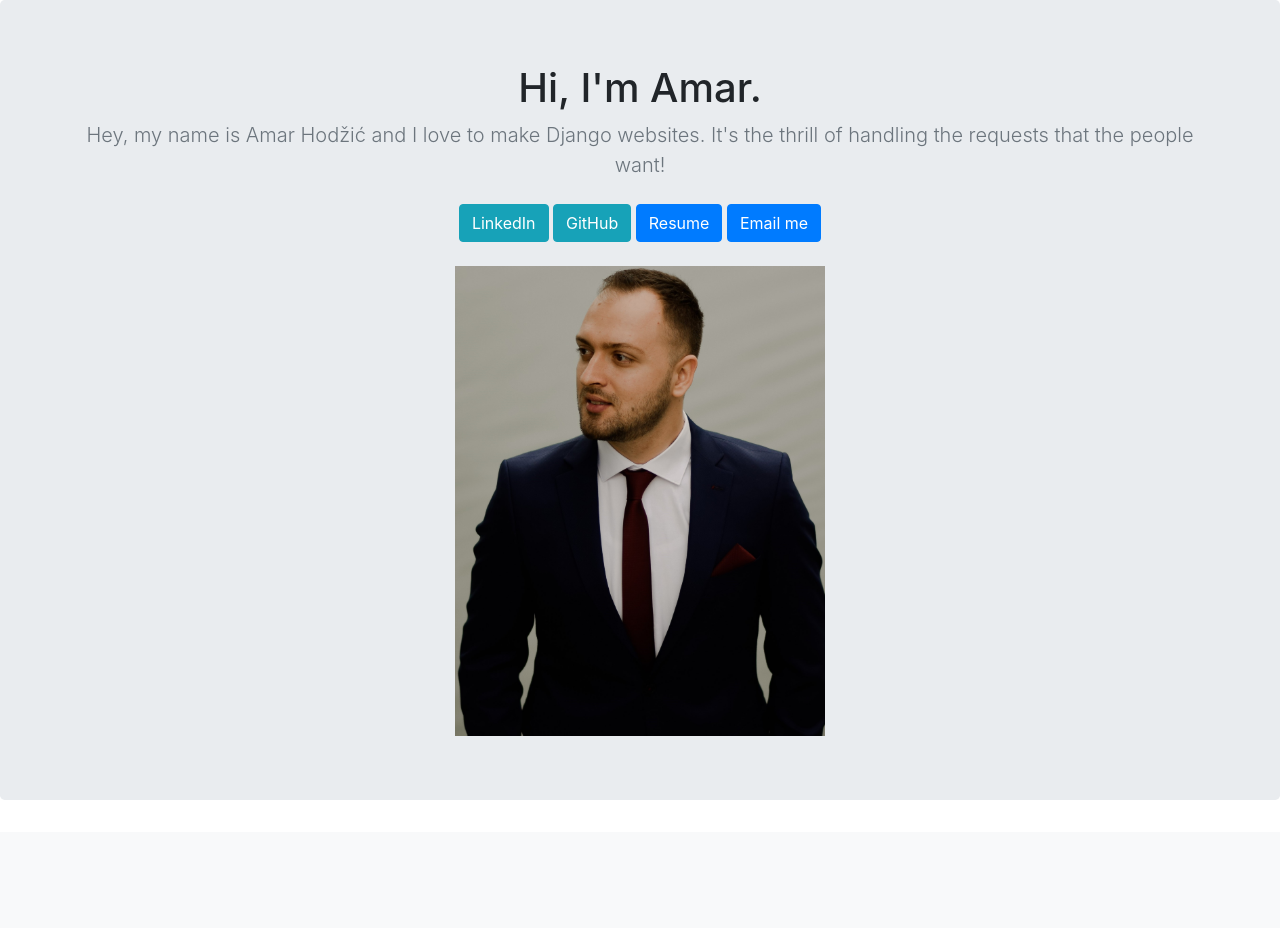
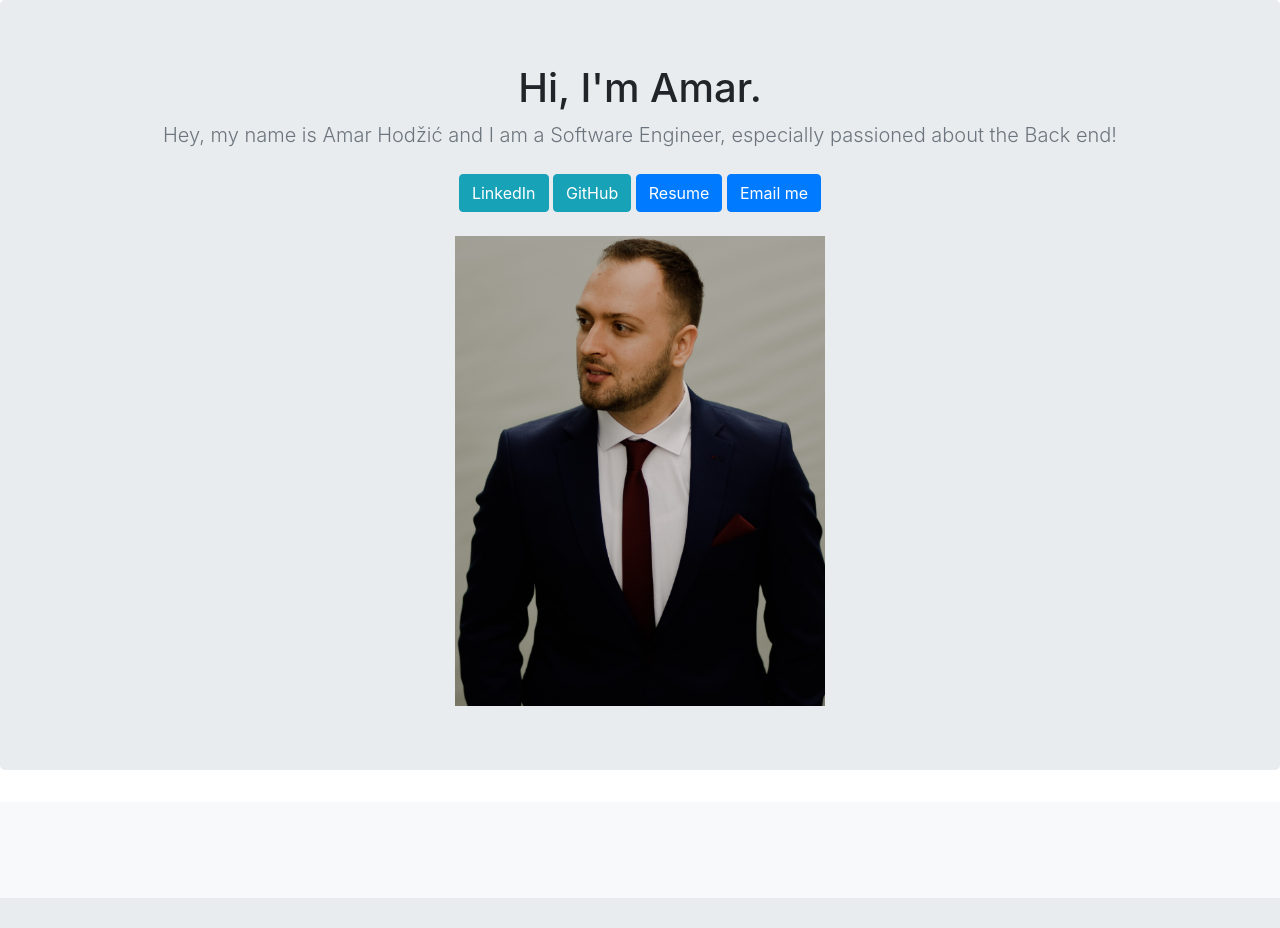
Before and after one commit to amarrh/amarh-portfolio, a Django app: page / in a window 1280 px wide. After the commit the page ends 898 px from the top, so only its background shows below. Run offline with Django 3.2, Linux system fonts and the light colour scheme; data that the repository does not hold is empty; some libraries are stand-ins or nearby versions.

Commit message:
Update index.html

```diff
--- a/app/templates/apps/index.html
+++ b/app/templates/apps/index.html
@@ -41,7 +41,7 @@
   <section class="jumbotron text-center">
     <div class="container">
       <h1 class="jumbotron-heading">Hi, I'm Amar.</h1>
-      <p class="lead text-muted">Hey, my name is Amar Hodžić and I love to make Django websites. It's the thrill of handling the requests that the people want!</p>
+      <p class="lead text-muted">Hey, my name is Amar Hodžić and I am a Software Engineer, especially passioned about the Back end!</p>
       <p>
         <a href="https://www.linkedin.com/in/amar-hod%C5%BEi%C4%87-828835217/" target="_blank" class="btn btn-info my-2">LinkedIn</a>
         <a href="https://github.com/amarrh?tab=repositories" target="_blank" class="btn btn-info my-2">GitHub</a>
```
